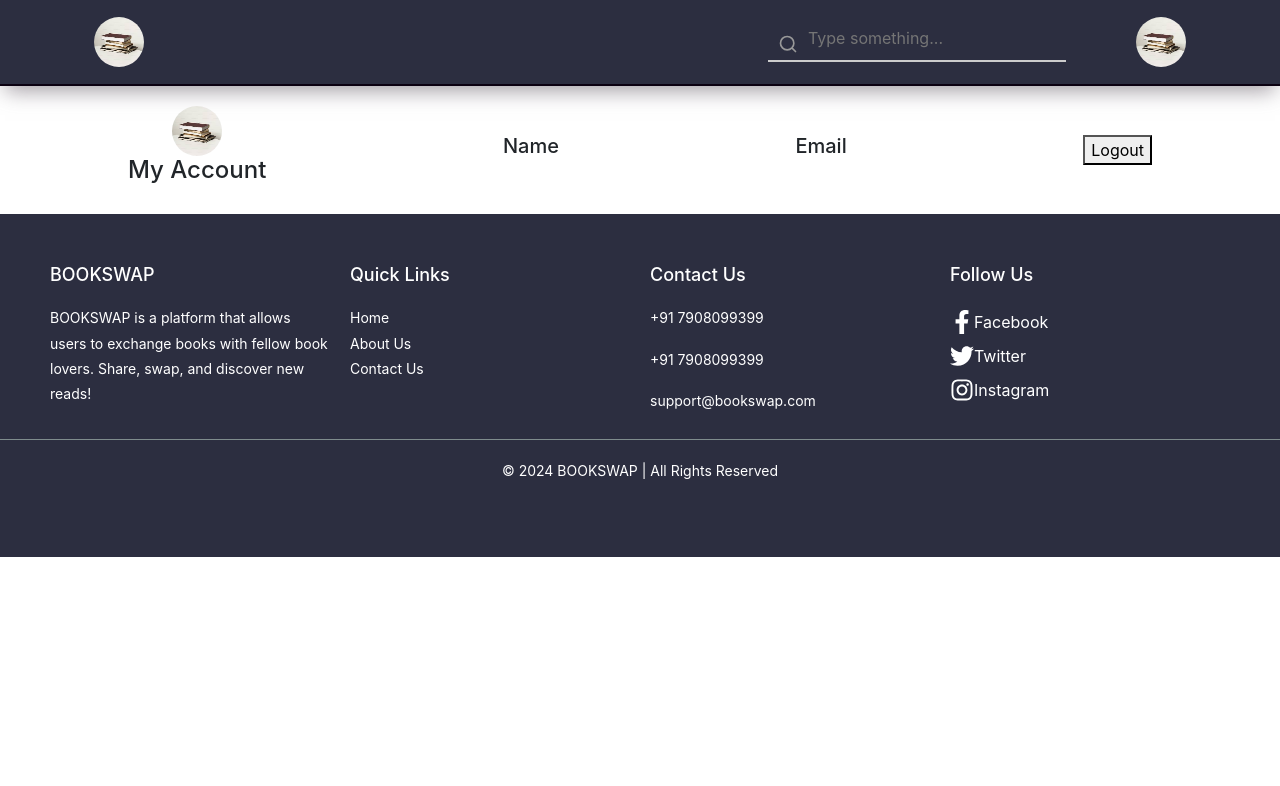
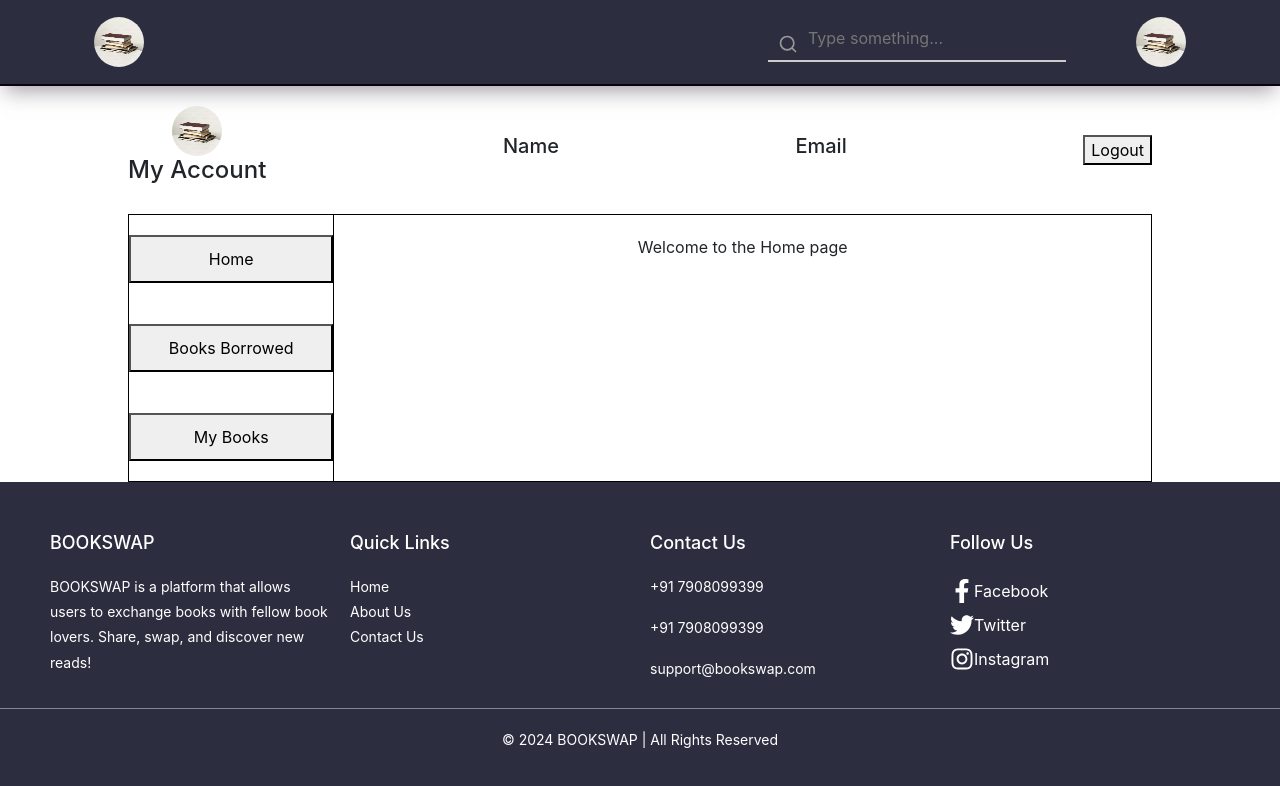
Before and after one commit to NoobOtaku-terminal/book_swap_frontend, a React (Create React App) app: page /myaccount in a window 1280 px wide. Shown: the top 786 px of the page. Built offline with nearby package versions, Linux system fonts and the light colour scheme.

Commit message:
account drawer base ready

```diff
--- /dev/null
+++ b/src/components/drawerMyAccount.js
@@ -0,0 +1,53 @@
+import React, { useState } from 'react';
+import { useNavigate } from 'react-router-dom';
+function DrawerMyAccount() {
+  // State to track which menu item is selected
+  const [selectedMenu, setSelectedMenu] = useState('Home');
+  const navigate = useNavigate();
+  // Function to render content based on selected menu
+  const handleToHome = () =>{
+    navigate('/');
+  }
+  const renderContent = () => {
+    switch (selectedMenu) {
+      case 'Home':
+        return <div>Welcome to the Home page</div>;
+      case 'BooksBorrowed':
+        return <div>Your borrowed books are listed here</div>;
+      case 'MyBooks':
+        return <div>Your personal book collection is here</div>;
+      default:
+        return <div>Welcome to the Home page</div>;
+    }
+  };
+
+  return (
+    <div style={{ display: 'flex', border: '1px solid black' }}>
+      <div style={{ display: 'flex', flexDirection: 'column', width: '20%' }}>
+        <button
+          style={{ padding: '10px 0px', margin: '10% 0%' }}
+          onClick={handleToHome}
+        >
+          Home
+        </button>
+        <button
+          style={{ padding: '10px 0px', margin: '10% 0%' }}
+          onClick={() => setSelectedMenu('BooksBorrowed')}
+        >
+          Books Borrowed
+        </button>
+        <button
+          style={{ padding: '10px 0px', margin: '10% 0%' }}
+          onClick={() => setSelectedMenu('MyBooks')}
+        >
+          My Books
+        </button>
+      </div>
+      <div style={{ flex: 1, padding: '20px', borderLeft: '1px solid black' }}>
+        {renderContent()}
+      </div>
+    </div>
+  );
+}
+
+export default DrawerMyAccount;
--- a/src/pages/myaccount.js
+++ b/src/pages/myaccount.js
@@ -1,8 +1,12 @@
 import React from 'react'
 import Myaccountheader from '../components/headerMyAccount'
+import DrawerMyAccount from '../components/drawerMyAccount'
 function myaccount() {
   return (
+    <div>
       <Myaccountheader/>
+      <DrawerMyAccount/>
+      </div>
   )
 }
 
```
Also changed, not shown: src/components/drawerAccount.js (deleted).
